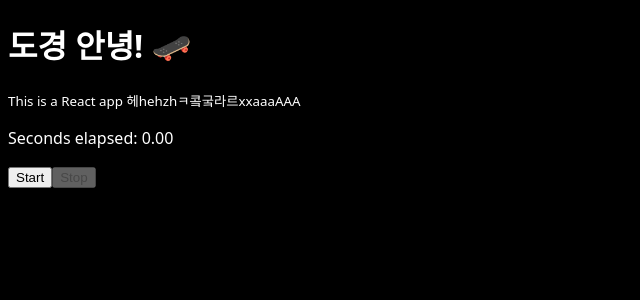
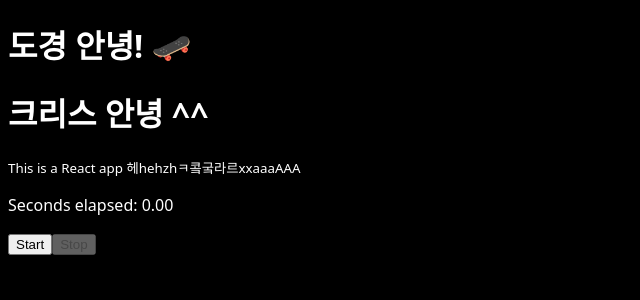
Before and after one commit to poser-lol/poser.lol, a React (Vite) app: page / in a window 1280 px wide. Shown: the top 300 px of the page, without its empty margins (0-640 px from the left). Built offline with nearby package versions, Linux system fonts and the light colour scheme.

Commit message:
test-add header text (#9)

```diff
--- a/src/App.tsx
+++ b/src/App.tsx
@@ -25,6 +25,7 @@ export function App() {
   return (
     <div>
       <h1>도경 안녕! 🛹</h1>
+      <h1>크리스 안녕 ^^ </h1>
       <small> This is a React app 헤hehzhㅋ콬궄라르xxaaaAAA </small>
       <p> Seconds elapsed: {(milliseconds / 1000).toFixed(2)} </p>
       <button onClick={startTimer} disabled={isRunning}>
```
